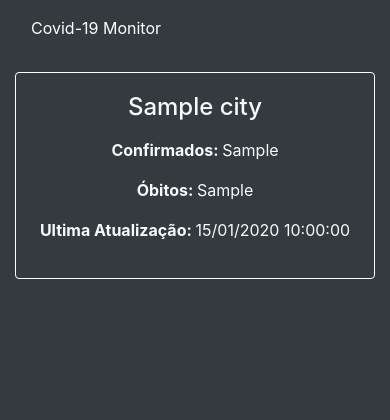
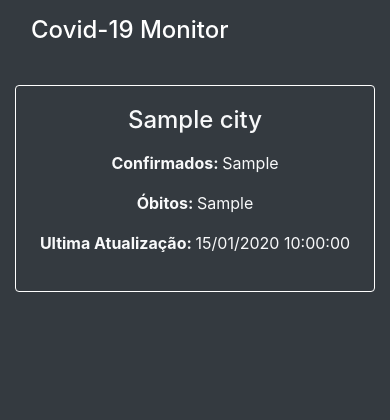
Before and after one commit to julio3266/Covid-Api-Symfony, a Symfony app: template templates/index/city.html.twig in a window 390 px wide. Shown: the top 420 px of the page. Run offline with Twig, Linux system fonts and the light colour scheme; the template is opened without the code that fills it: most values are stand-ins (such as "Sample title", 1, 10 or a date in 2020); some libraries are stand-ins or nearby versions.

Commit message:
melhorias responsividade col-md-12 col-sm-12 e col-lg-4

```diff
--- a/public/css/style.css
+++ b/public/css/style.css
@@ -29,7 +29,6 @@ body {
 }
 
 
-
 .container {
     width: auto;
     padding: 0 15px;
--- a/templates/base.html.twig
+++ b/templates/base.html.twig
@@ -2,6 +2,7 @@
 <html>
 <head>
     <meta charset="UTF-8">
+    <meta http-equiv="Content-Language" content="pt-br">
     <title>{% block title %}Covid-19 App{% endblock %}</title>
     {% block stylesheets %}{% endblock %}
     <link rel="stylesheet" href="https://stackpath.bootstrapcdn.com/bootstrap/4.5.0/css/bootstrap.min.css" integrity="sha384-9aIt2nRpC12Uk9gS9baDl411NQApFmC26EwAOH8WgZl5MYYxFfc+NcPb1dKGj7Sk" crossorigin="anonymous">
--- a/templates/index/index.html.twig
+++ b/templates/index/index.html.twig
@@ -11,7 +11,7 @@
     </div>
     <div class="row bg-dark">
         {% for region in regions %}
-            <div class="col-md-3">
+            <div class="col-md-12 col-sm-12 col-lg-4">
                 <div class="card text-center card-body mb-5 mt-3 text-light bg-dark">
                     <a class="stateLink h3" href="{{ path("index-state", {region: region.name}) }}">
                         {{ region.name }}
--- a/templates/partials/navbar.html.twig
+++ b/templates/partials/navbar.html.twig
@@ -1,5 +1,7 @@
 <nav class="navbar navbar-dark bg-dark">
   <span class="navbar-text text-white">
-    <a class="stateLink" href="{{ path("index-region") }}">Covid-19 Monitor</a>
+    <a class="stateLink" href="{{ path("index-region") }}">
+      <h4 class="display-7">Covid-19 Monitor</h4>
+    </a>
   </span>
 </nav>
```
